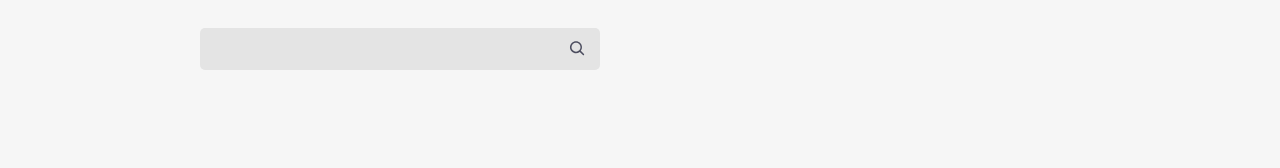
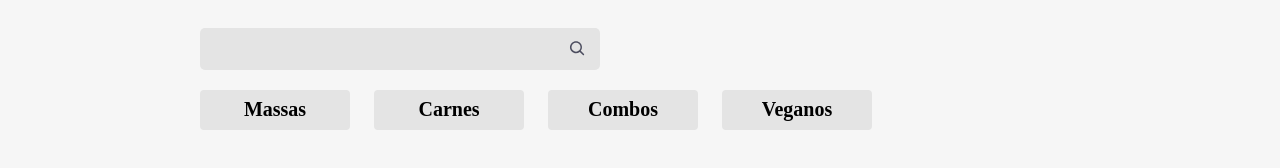
Before and after one commit to marialuizasr/aluroni, a React (Create React App) app: page / in a window 1280 px wide. Shown: the part 564-732 px from the top of the page. Built offline with nearby package versions, Linux system fonts and the light colour scheme; a web font is replaced by a local one.

Commit message:
04. Ordenação e filtros em andamento

```diff
--- a/src/pages/Cardapio/Cardapio.module.scss
+++ b/src/pages/Cardapio/Cardapio.module.scss
@@ -55,4 +55,12 @@
     font-size: 3rem;
     margin-bottom: 30px;
   }
+  &__filtros {
+    align-items: center;
+    display: flex;
+    flex-wrap: wrap;
+    justify-content: space-between;
+    margin-bottom: 30px;
+    width: 100%;
+  }
 }
--- /dev/null
+++ b/src/pages/Cardapio/Filtros/Filtros.module.scss
@@ -0,0 +1,27 @@
+@import "styles/variaveis";
+
+.filtros {
+  display: flex;
+  gap: 24px;
+  flex-wrap: wrap;
+  margin: 20px 0;
+  &__filtro {
+    align-items: center;
+    background-color: $grey;
+    border: none;
+    border-radius: 4px;
+    display: flex;
+    font-size: 1.25rem;
+    font-weight: bold;
+    height: 40px;
+    justify-content: center;
+    width: 150px;
+    &--ativo {
+      background-color: $blue;
+      color: white;
+    }
+    &:hover {
+      cursor: pointer;
+    }
+  }
+}
--- /dev/null
+++ b/src/pages/Cardapio/Filtros/filtros.json
@@ -0,0 +1,18 @@
+[
+    {
+      "label": "Massas",
+      "id": 1
+    },
+    {
+      "label": "Carnes",
+      "id": 2
+    },
+    {
+      "label": "Combos",
+      "id": 3
+    },
+    {
+      "label": "Veganos",
+      "id": 4
+    }
+  ]
--- /dev/null
+++ b/src/pages/Cardapio/Filtros/index.tsx
@@ -0,0 +1,19 @@
+import filtros from './filtros.json'
+import styles from './Filtros.module.scss'
+
+type IOpcao = typeof filtros[0];
+
+export default function Filtros() {
+    function selecionarFiltro(opcao: IOpcao) {
+
+    }
+    return (
+        <div className={ styles.filtros }>
+            { filtros.map((opcao) => (
+                <button className={ styles.filtros__filtro } key={ opcao.id } onClick={ () =>  selecionarFiltro(opcao) }>
+                    { opcao.label }
+                </button>
+            ))}
+        </div>
+    )
+}
--- a/src/pages/Cardapio/index.tsx
+++ b/src/pages/Cardapio/index.tsx
@@ -2,6 +2,7 @@
 import styles from './Cardapio.module.scss'
 import { ReactComponent as Logo }  from "assets/logo.svg"
 import Buscador from './Buscador'
+import Filtros from './Filtros';
 
 export default function Cardapio() {
     const [busca, setBusca] = useState("");
@@ -18,6 +19,9 @@
             <section className={ styles.cardapio }>
                 <h3 className={ styles.cardapio__titulo }>Cardápio</h3>
                 <Buscador busca={ busca } setBusca={ setBusca }/>
+                <div className={ styles.cardapio__filtros }>
+                    <Filtros />
+                </div>
             </section>
         </main>
     )
```
